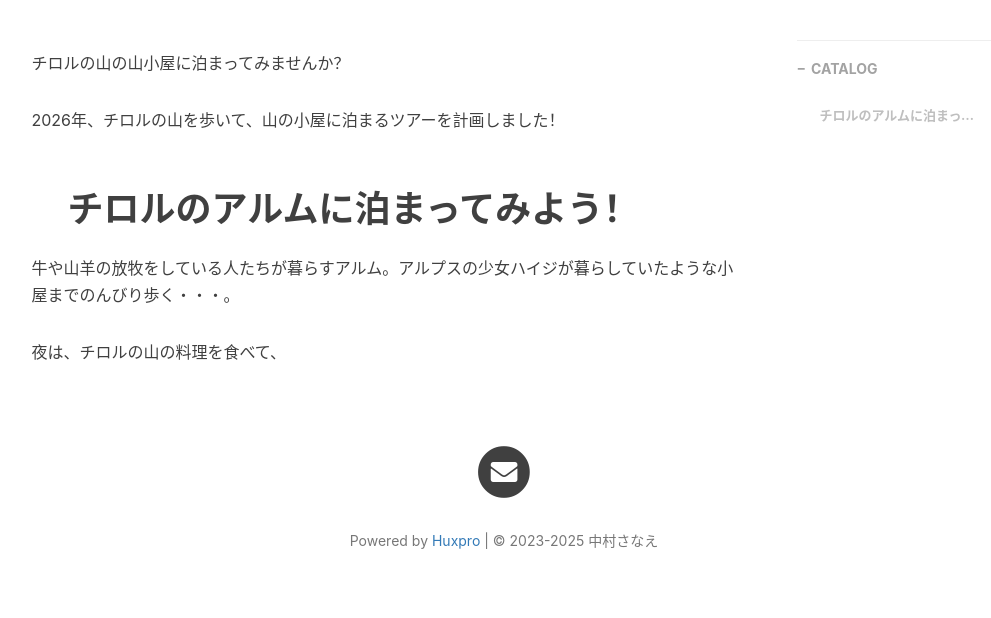
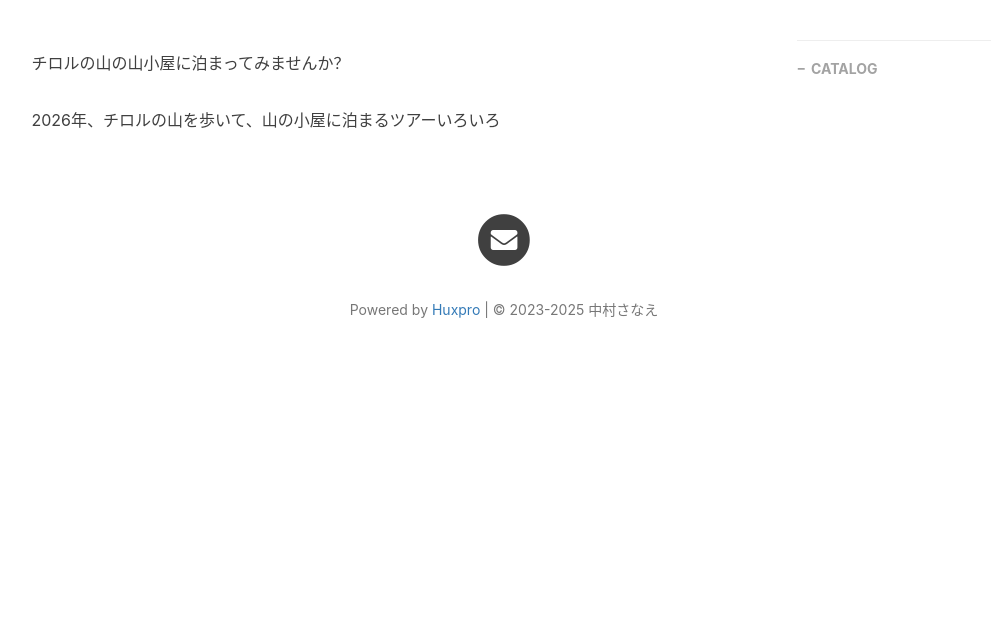
Before and after one commit to yamayagi/yamayagi.github.io, a Jekyll site: the page built from _pages/huettenwanderung.md, in a window 1280 px wide. Shown: the part 418-1036 px from the top of the page, without its empty margins (136-1127 px from the left). Built offline with Jekyll 4.4.1, drawn with Linux system fonts in a browser that asks for light colours; nearby versions of some CDN libraries; comment, search, counter and statistics services are not loaded; after the commit the page ends 900 px from its top, so only the background shows below that.

Commit message:
Update huettenwanderung.md

```diff
--- a/_pages/huettenwanderung.md
+++ b/_pages/huettenwanderung.md
@@ -7,11 +7,4 @@ header_img: https://piwigo.schickl.de/i.php?/upload/2025/11/01/20251101073359-43
 
 チロルの山の山小屋に泊まってみませんか？
 
-2026年、チロルの山を歩いて、山の小屋に泊まるツアーを計画しました！
-
-
-# 　チロルのアルムに泊まってみよう！
-
-牛や山羊の放牧をしている人たちが暮らすアルム。アルプスの少女ハイジが暮らしていたような小屋までのんびり歩く・・・。
-
-夜は、チロルの山の料理を食べて、
+2026年、チロルの山を歩いて、山の小屋に泊まるツアーいろいろ
```
